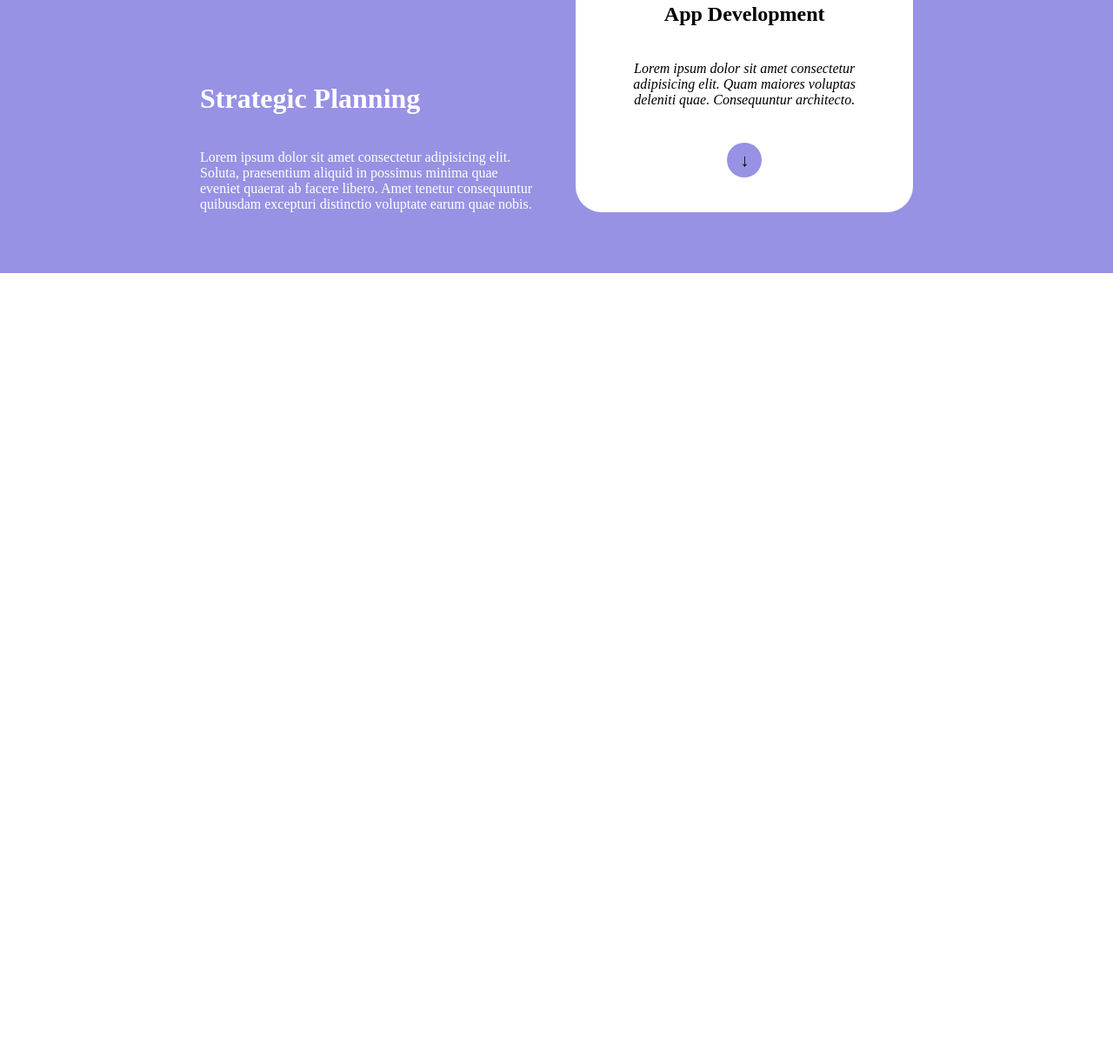
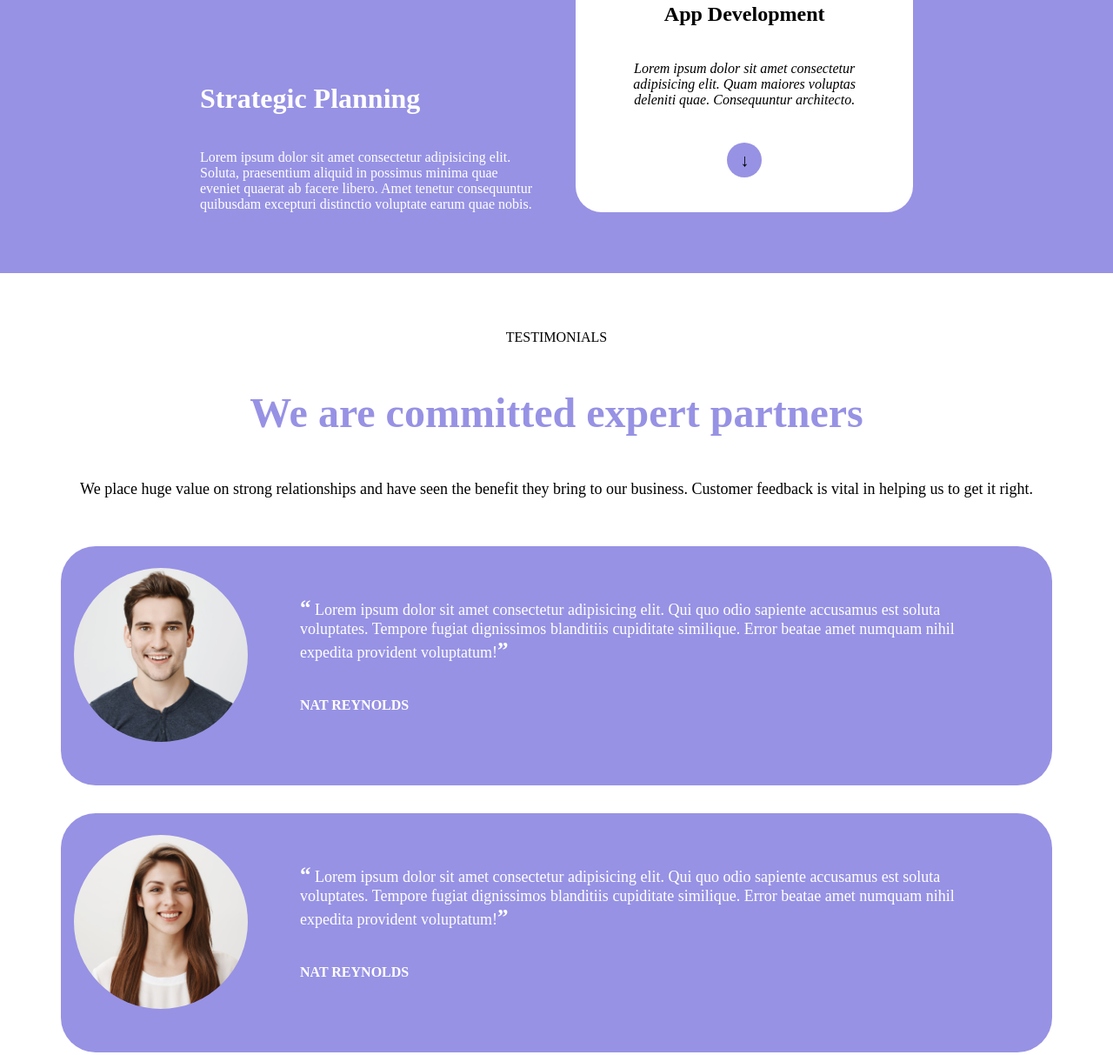
Before and after one commit to Smurrowz/htmlcss-responsive-layout, a plain HTML site: page index.html in a window 1280 px wide. Shown: the part 1496-2709 px from the top of the page at 87% size. Before the commit the page ends 1810 px from the top, so only its background shows below. Drawn offline with Linux system fonts and the light colour scheme.

Commit message:
completato la terza sezione

```diff
--- a/css/app.css
+++ b/css/app.css
@@ -35,6 +35,12 @@ ul {
   display: flex;
 }
 
+.sect-odd{
+  background-color: white;
+}
+.sect-even{
+  background-color: #9792E4;
+}
 
 .button-small {
   padding: 10px 15px;
@@ -145,7 +151,7 @@ ul {
 
 .pt-1 {
   padding: 45px 0 100px 0;
-  background-color: white;
+
 }
 
 .pt-1 .col-33,
@@ -204,7 +210,7 @@ ul {
 
 /* sezione 2 */
 .pt-2 {
-  background-color: #9792E4;
+
   padding: 100px 0 70px 0;
 }
 
@@ -277,3 +283,86 @@ ul {
   }
 
 }
+
+
+/* sezione 3 */
+.pt-3{
+  padding: 65px 0;
+}
+
+.pt-3 .col{
+  width: 100%;
+  display: flex;
+  flex-direction: column;
+  gap: 55px
+}
+
+.pt-3 header{
+  text-align: center;
+}
+.pt-3 h2{
+  margin-top: 50px ;
+  margin-bottom:50px ;
+  color:#9792E4 ;
+  font-size:3rem ;
+}
+.pt-3 p{
+  font-size: 18px;
+}
+.pt-3 img{
+  max-width:200px ;
+  aspect-ratio: 1;
+  border-radius: 100%;
+  object-fit: cover;
+}
+.quote{
+  padding: 0 60px;
+  color: white;
+}
+.quote p{
+  margin-bottom:40px ;
+  font-weight: 18px;
+}
+.pt-3 .card{
+  background-color:#9792E4 ;
+  padding:25px 15px 50px  15px;
+  border-radius: 40px;
+}
+
+.card.flex{
+  align-items: center;
+}
+
+.quote p:before{
+  content: open-quote;
+  font-weight: bold;
+  font-size: 25px;
+}
+.quote p:after{
+  content: close-quote;
+  font-weight: bold;
+  font-size: 25px;
+}
+.card-container{
+  display: flex;
+  flex-direction: column;
+  gap: 2rem;
+}
+
+
+/* sezione 3 tablet */
+@media screen and (max-width: 810px) {
+
+}
+
+
+/* sezione 3 mobile */
+@media screen and (max-width: 440px) {
+ .flex.card{
+  flex-direction: column;
+ }
+ .quote{
+  padding: 0;
+  text-align: center;
+ }
+}
--- a/index.html
+++ b/index.html
@@ -33,7 +33,7 @@
   </header>
   <main>
     <!-- prima sezione -->
-    <div class="pt-1">
+    <div class="pt-1 sect-odd">
       <div class="container ">
         <div class="row">
           <div class="col-66">
@@ -72,7 +72,7 @@
       </div>
     </div>
     <!-- seconda sezione -->
-    <div class="pt-2">
+    <div class="pt-2 sect-even">
       <div class="container-small flex">
         <div class="col-50">
           <img src="img/planning1.png" alt="immagine planning1">
@@ -87,6 +87,43 @@
         </div>
       </div>
     </div>
+    <!-- terza sezione -->
+    <section class="sect-odd pt-3">
+      <div class="container">
+        <div class="col">
+          <header>
+           <SPAN>TESTIMONIALS</SPAN>
+           <H2>We are committed expert partners</H2>
+           <p>We place huge value on strong relationships and have seen the benefit they bring to our business. Customer feedback is vital in helping us to get it right.</p>
+          </header>
+          <div class="card-container">
+            <div class="flex card">
+             <img src="img/testimonial1.jpg" alt="immagine testimonial1">
+             <div class="quote">
+              <p> Lorem ipsum dolor sit amet consectetur adipisicing elit. Qui quo odio sapiente accusamus est soluta voluptates. Tempore fugiat dignissimos blanditiis cupiditate similique. Error beatae amet numquam nihil expedita provident voluptatum!</p>
+              <h4>NAT REYNOLDS</h4>
+             </div>
+            </div>
+            <div class="flex card">
+              <img src="img/testimonial2.jpg" alt="immagine testimonial1">
+              <div class="quote">
+               <p> Lorem ipsum dolor sit amet consectetur adipisicing elit. Qui quo odio sapiente accusamus est soluta voluptates. Tempore fugiat dignissimos blanditiis cupiditate similique. Error beatae amet numquam nihil expedita provident voluptatum!</p>
+               <h4>NAT REYNOLDS</h4>
+              </div>
+             </div>
+             <div class="flex card">
+              <img src="img/testimonial3.jpg" alt="immagine testimonial1">
+              <div class="quote">
+               <p> Lorem ipsum dolor sit amet consectetur adipisicing elit. Qui quo odio sapiente accusamus est soluta voluptates. Tempore fugiat dignissimos blanditiis cupiditate similique. Error beatae amet numquam nihil expedita provident voluptatum!</p>
+               <h4>NAT REYNOLDS</h4>
+              </div>
+             </div>
+          </div>
+
+
+        </div>
+      </div>
+    </section>
 
 
   </main>
```
